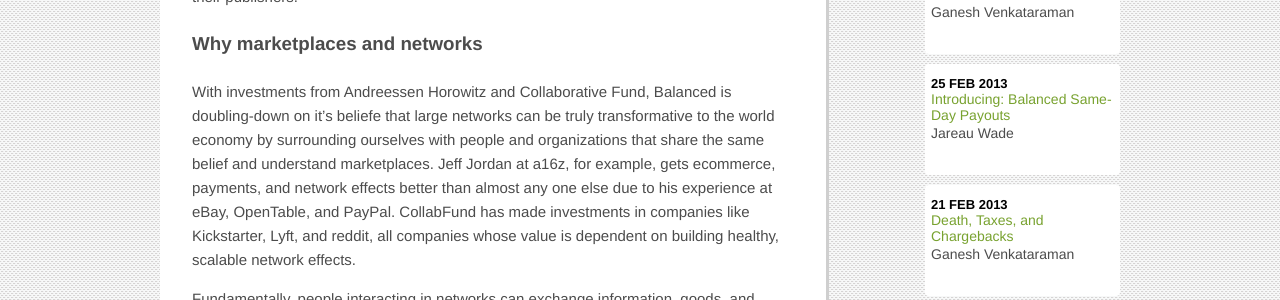
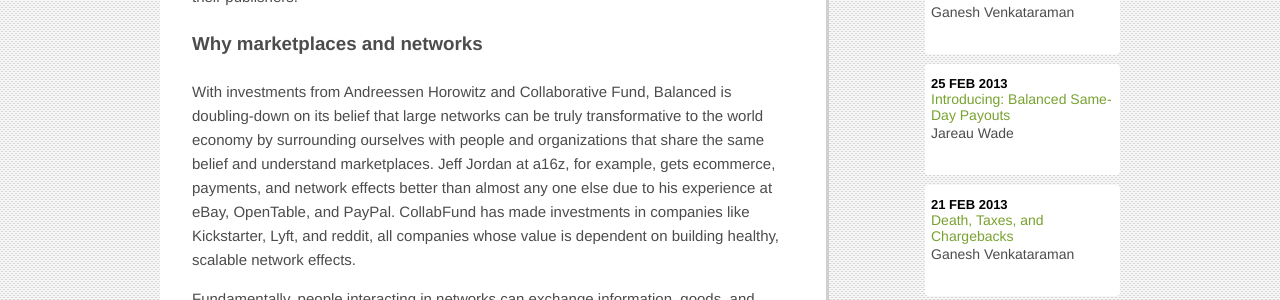
Before and after one commit to balanced/balanced.github.com, a Jekyll site: the page built from _posts/2013-04-02-balanced-fundraising-raises-investment-andreessen-horowitz-collaborative-fund.md, in a window 1280 px wide. Shown: the part 1246-1546 px from the top of the page. Built offline with Jekyll 4.4.1, drawn with Linux system fonts in a browser that asks for light colours; nearby versions of some CDN libraries; library files that are not in the unit come from our copies; Markdown is read by kramdown in place of the engine named in the settings; comment, search, counter and statistics services are not loaded.

Commit message:
small fixes

```diff
--- a/_posts/2013-04-02-balanced-fundraising-raises-investment-andreessen-horowitz-collaborative-fund.md
+++ b/_posts/2013-04-02-balanced-fundraising-raises-investment-andreessen-horowitz-collaborative-fund.md
@@ -33,7 +33,7 @@
 We believe that by focusing on marketplaces and networks now, Balanced will become a valuable payment and fraud solution for all ecommerce models in the future. In fact, that's already happening as companies in the ad network space have begun to adopt Balanced. For example, you could imagine a company like Adroll using Balanced to disburse funds to their publishers.
 
 #### Why marketplaces and networks
-With investments from Andreessen Horowitz and Collaborative Fund, Balanced is doubling-down on it's beliefe that large networks can be truly transformative to the world economy by surrounding ourselves with people and organizations that share the same belief and understand marketplaces. Jeff Jordan at a16z, for example, gets ecommerce, payments, and network effects better than almost any one else due to his experience at eBay, OpenTable, and PayPal. CollabFund has made investments in companies like Kickstarter, Lyft, and reddit, all companies whose value is dependent on building healthy, scalable network effects.
+With investments from Andreessen Horowitz and Collaborative Fund, Balanced is doubling-down on its belief that large networks can be truly transformative to the world economy by surrounding ourselves with people and organizations that share the same belief and understand marketplaces. Jeff Jordan at a16z, for example, gets ecommerce, payments, and network effects better than almost any one else due to his experience at eBay, OpenTable, and PayPal. CollabFund has made investments in companies like Kickstarter, Lyft, and reddit, all companies whose value is dependent on building healthy, scalable network effects.
 
 Fundamentally, people interacting in networks can exchange information, goods, and money to create more efficient markets that couldn't exist before. Balanced wants to be the financial fabric for these "more-perfect" markets. With network focused investors behind us like Collaborative Fund, as well as payments and ecommerce-focused investors like Jeff Jordan at Andreessen Horowitz, we feel we're well suited to become the payments platform for a new international and interconnected online economy.
 
```
